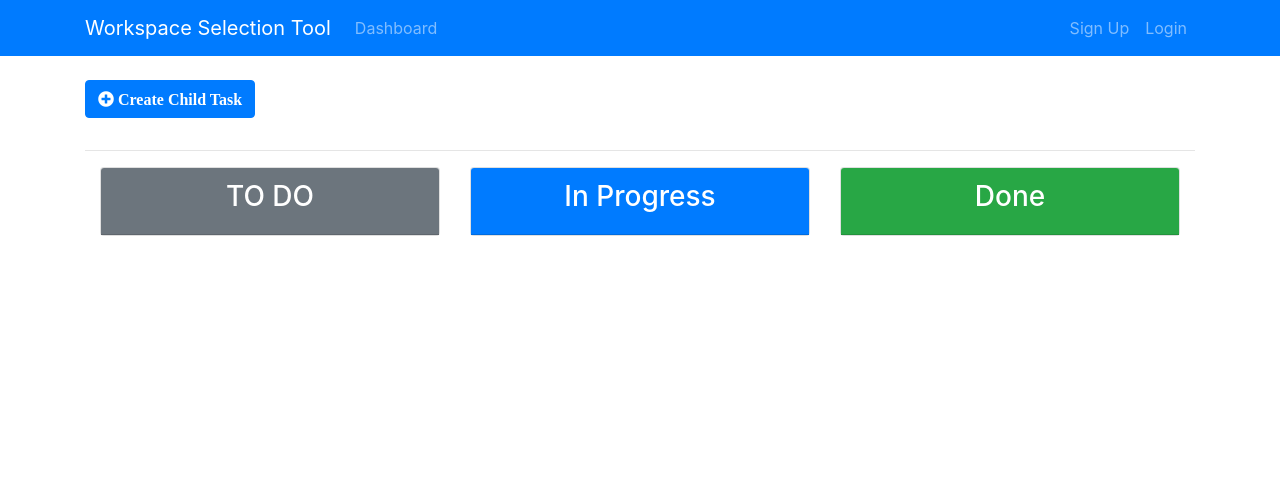
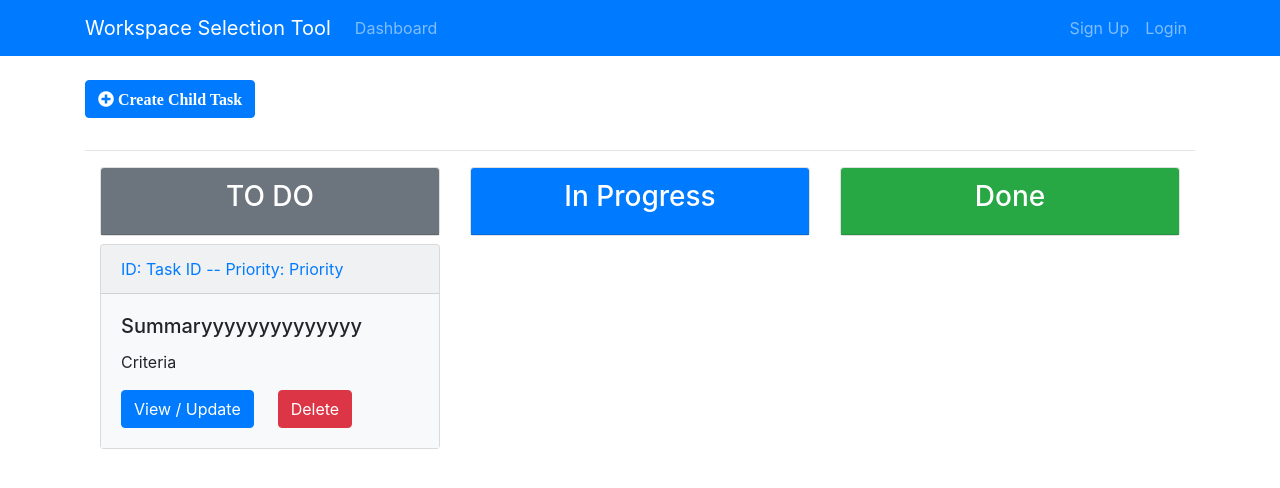
Before and after one commit to mhaskeshradha1/workspaceselector-react-client, a React (Create React App) app: page /projectBoard/1 in a window 1280 px wide. Shown: the top 488 px of the page. Built offline with nearby package versions, Linux system fonts and the light colour scheme; no server answers.

Commit message:
Spring Security - Added valid message for user and tested on postman

```diff
--- a/src/actions/backlogActions.js
+++ b/src/actions/backlogActions.js
@@ -7,17 +7,17 @@ export const addProjectTask = (
     project_task,
     history
   ) => async dispatch => {
-      try{await axios.post(`/api/backlog/${backlog_id}`, project_task);
+      try{
+            await axios.post(`/api/backlog/${backlog_id}`, project_task);
             history.push(`/projectBoard/${backlog_id}`);
             dispatch({
                 type:GET_ERRORS,
                 payLoad:{}
             });
-}catch (err){
+        } catch (err){
             dispatch({
                 type:GET_ERRORS,
                 payLoad:err.response.data
-
             });
         }
 
--- a/src/components/ProjectBoard/Backlog.js
+++ b/src/components/ProjectBoard/Backlog.js
@@ -10,7 +10,12 @@ import ProjectTask from "./ProjectTasks/ProjectTask";
         <ProjectTask key={project_task.id} project_task={project_task} />
       )):[];
 
-      let todoItems = [];
+      let todoItems = [{
+        "id": 15, "projectSequence": "PR21-1",
+        "summary": "first task mini", "acceptanceCriteria": "parent task should complete",
+        "status": "TO_DO", "priority": 2, "dueDate": "2020-11-11T00:00:00.000+00:00",
+        "myprojectidentifier": "PR21", "create_At": "2020-11-09T17:15:17.928+00:00"
+      }];
     let inProgressItems = [];
     let doneItems = [];
 
@@ -30,6 +35,9 @@ import ProjectTask from "./ProjectTasks/ProjectTask";
         }
       }
 
+
+  console.log(" Backlog board this  " , this);
+
         return (
 
           <div className="container">
@@ -40,7 +48,7 @@ import ProjectTask from "./ProjectTasks/ProjectTask";
                     <h3>TO DO</h3>
                   </div>
                 </div>
-                {todoItems}
+                {todoItems.map(a => <ProjectTask />)}
             {
               // insert tasks here
             }
--- a/src/components/ProjectBoard/ProjectTasks/AddProjectTask.js
+++ b/src/components/ProjectBoard/ProjectTasks/AddProjectTask.js
@@ -51,7 +51,7 @@ onChange(e) {
       dueDate: this.state.dueDate
     };
     this.props.addProjectTask(
-      this.state.myprojectIdentifier,
+      this.state.myprojectidentifier,
       newTask,
       this.props.history
     );
```
Also changed, not shown: src/App.js (+1 -7 lines). Lines whose indentation alone changed are shown as unchanged.
